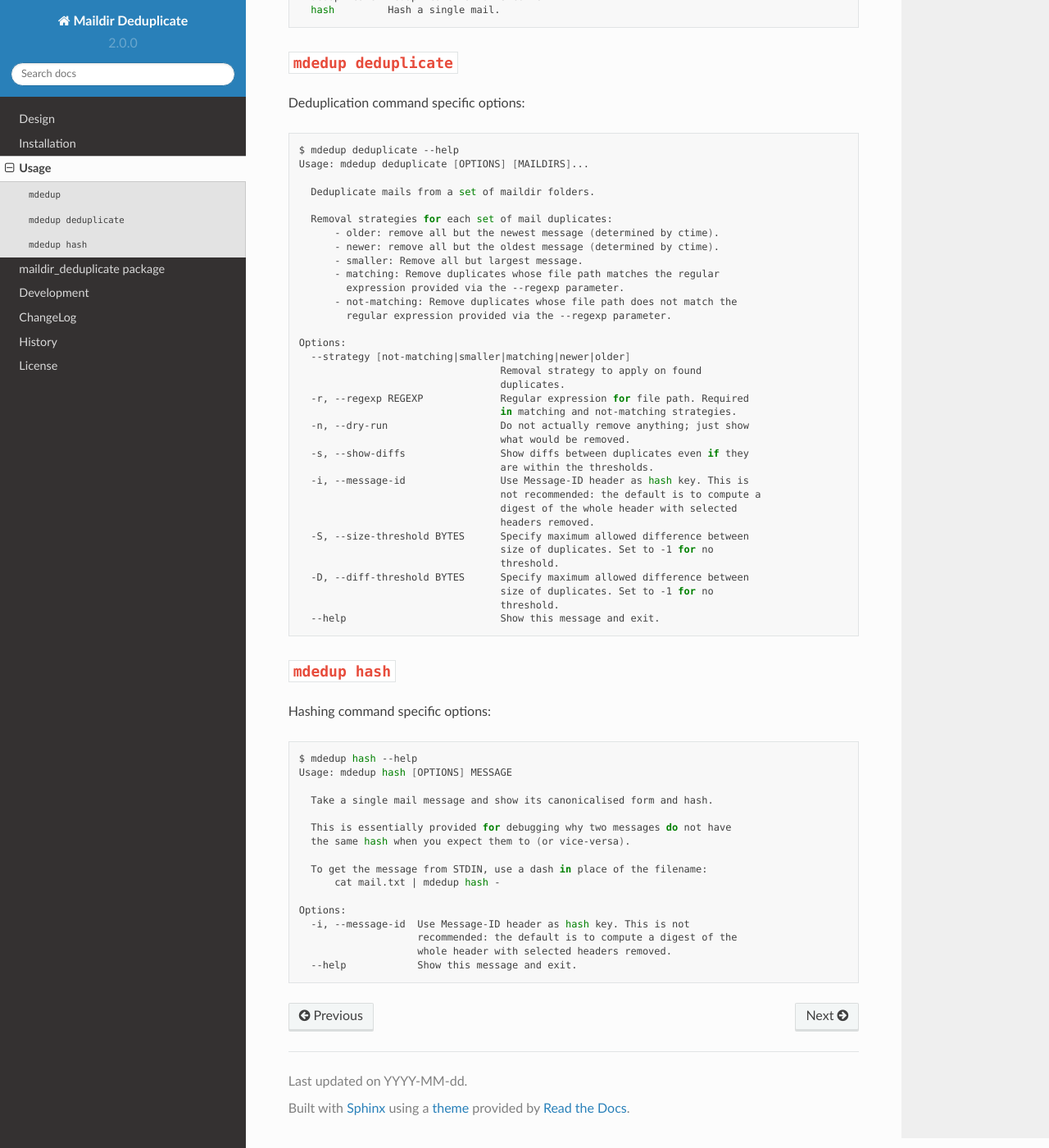
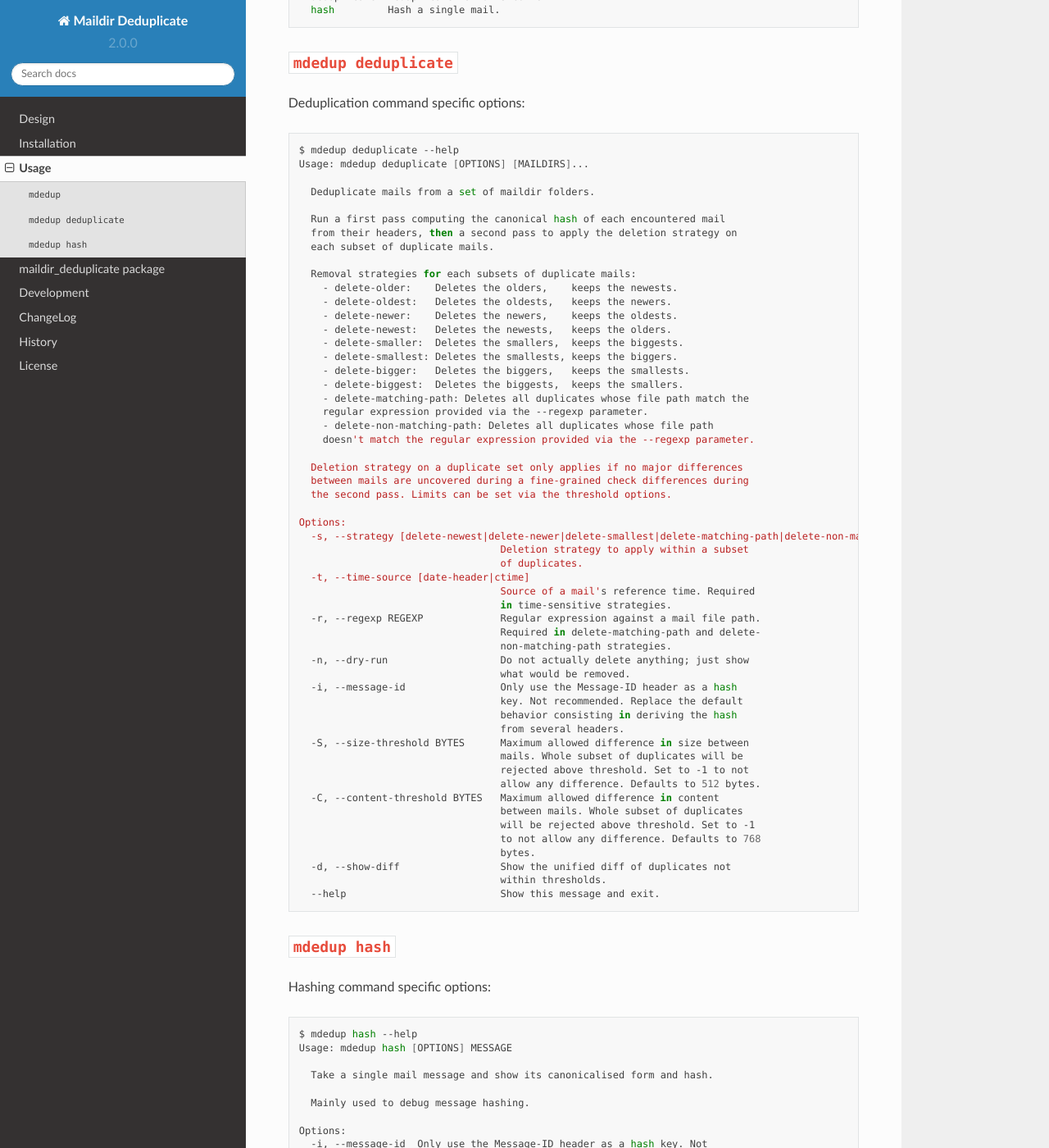
Before and after one commit to kdeldycke/mail-deduplicate, a Sphinx documentation site: the page built from docs/usage.rst, in a window 1280 px wide and 1400 px high, scrolled down 474 px. Shown: the whole window at 82% size. Built offline with Sphinx 7.4.7 and the Read the Docs theme 2.0.0, drawn with Linux system fonts in a browser that asks for light colours; pages that are not in the unit, such as notebooks, are missing from menus; some of the changed text lies outside the part shown.

Commit message:
Sync CLI output.

```diff
--- a/docs/usage.rst
+++ b/docs/usage.rst
@@ -35,35 +35,55 @@
 
       Deduplicate mails from a set of maildir folders.
 
-      Removal strategies for each set of mail duplicates:
-          - older: remove all but the newest message (determined by ctime).
-          - newer: remove all but the oldest message (determined by ctime).
-          - smaller: Remove all but largest message.
-          - matching: Remove duplicates whose file path matches the regular
-            expression provided via the --regexp parameter.
-          - not-matching: Remove duplicates whose file path does not match the
-            regular expression provided via the --regexp parameter.
+      Run a first pass computing the canonical hash of each encountered mail
+      from their headers, then a second pass to apply the deletion strategy on
+      each subset of duplicate mails.
+
+      Removal strategies for each subsets of duplicate mails:
+        - delete-older:    Deletes the olders,    keeps the newests.
+        - delete-oldest:   Deletes the oldests,   keeps the newers.
+        - delete-newer:    Deletes the newers,    keeps the oldests.
+        - delete-newest:   Deletes the newests,   keeps the olders.
+        - delete-smaller:  Deletes the smallers,  keeps the biggests.
+        - delete-smallest: Deletes the smallests, keeps the biggers.
+        - delete-bigger:   Deletes the biggers,   keeps the smallests.
+        - delete-biggest:  Deletes the biggests,  keeps the smallers.
+        - delete-matching-path: Deletes all duplicates whose file path match the
+        regular expression provided via the --regexp parameter.
+        - delete-non-matching-path: Deletes all duplicates whose file path
+        doesn't match the regular expression provided via the --regexp parameter.
+
+      Deletion strategy on a duplicate set only applies if no major differences
+      between mails are uncovered during a fine-grained check differences during
+      the second pass. Limits can be set via the threshold options.
 
     Options:
-      --strategy [not-matching|smaller|matching|newer|older]
-                                      Removal strategy to apply on found
-                                      duplicates.
-      -r, --regexp REGEXP             Regular expression for file path. Required
-                                      in matching and not-matching strategies.
-      -n, --dry-run                   Do not actually remove anything; just show
+      -s, --strategy [delete-newest|delete-newer|delete-smallest|delete-matching-path|delete-non-matching-path|delete-oldest|delete-older|delete-smaller|delete-bigger|delete-biggest]
+                                      Deletion strategy to apply within a subset
+                                      of duplicates.
+      -t, --time-source [date-header|ctime]
+                                      Source of a mail's reference time. Required
+                                      in time-sensitive strategies.
+      -r, --regexp REGEXP             Regular expression against a mail file path.
+                                      Required in delete-matching-path and delete-
+                                      non-matching-path strategies.
+      -n, --dry-run                   Do not actually delete anything; just show
                                       what would be removed.
-      -s, --show-diffs                Show diffs between duplicates even if they
-                                      are within the thresholds.
-      -i, --message-id                Use Message-ID header as hash key. This is
-                                      not recommended: the default is to compute a
-                                      digest of the whole header with selected
-                                      headers removed.
-      -S, --size-threshold BYTES      Specify maximum allowed difference between
-                                      size of duplicates. Set to -1 for no
-                                      threshold.
-      -D, --diff-threshold BYTES      Specify maximum allowed difference between
-                                      size of duplicates. Set to -1 for no
-                                      threshold.
+      -i, --message-id                Only use the Message-ID header as a hash
+                                      key. Not recommended. Replace the default
+                                      behavior consisting in deriving the hash
+                                      from several headers.
+      -S, --size-threshold BYTES      Maximum allowed difference in size between
+                                      mails. Whole subset of duplicates will be
+                                      rejected above threshold. Set to -1 to not
+                                      allow any difference. Defaults to 512 bytes.
+      -C, --content-threshold BYTES   Maximum allowed difference in content
+                                      between mails. Whole subset of duplicates
+                                      will be rejected above threshold. Set to -1
+                                      to not allow any difference. Defaults to 768
+                                      bytes.
+      -d, --show-diff                 Show the unified diff of duplicates not
+                                      within thresholds.
       --help                          Show this message and exit.
 
 
@@ -79,14 +99,10 @@
 
       Take a single mail message and show its canonicalised form and hash.
 
-      This is essentially provided for debugging why two messages do not have
-      the same hash when you expect them to (or vice-versa).
-
-      To get the message from STDIN, use a dash in place of the filename:
-          cat mail.txt | mdedup hash -
+      Mainly used to debug message hashing.
 
     Options:
-      -i, --message-id  Use Message-ID header as hash key. This is not
-                        recommended: the default is to compute a digest of the
-                        whole header with selected headers removed.
+      -i, --message-id  Only use the Message-ID header as a hash key. Not
+                        recommended. Replace the default behavior consisting in
+                        deriving the hash from several headers.
       --help            Show this message and exit.
```
Also changed, not shown: other parts of docs/usage.rst (+3 -3 lines).
